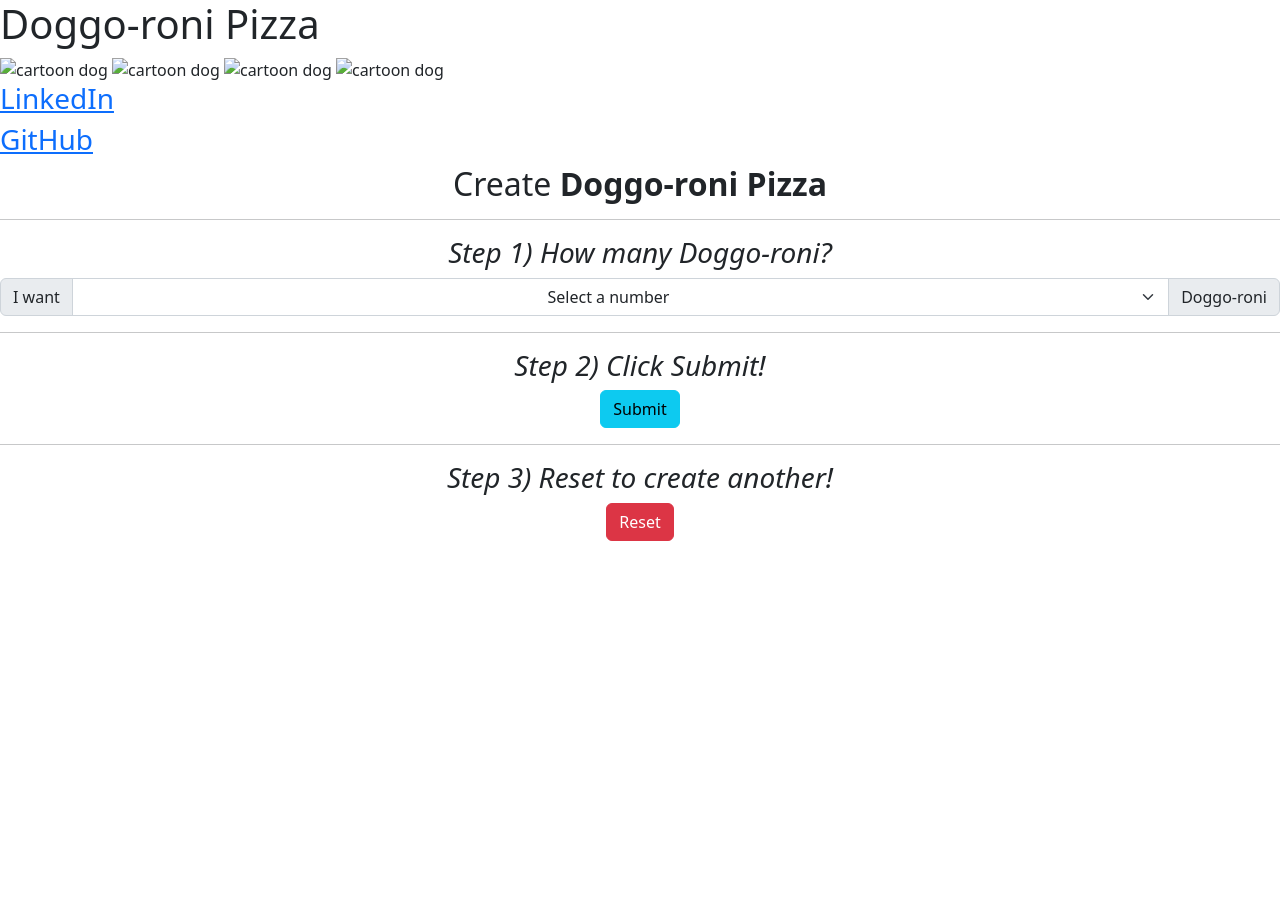
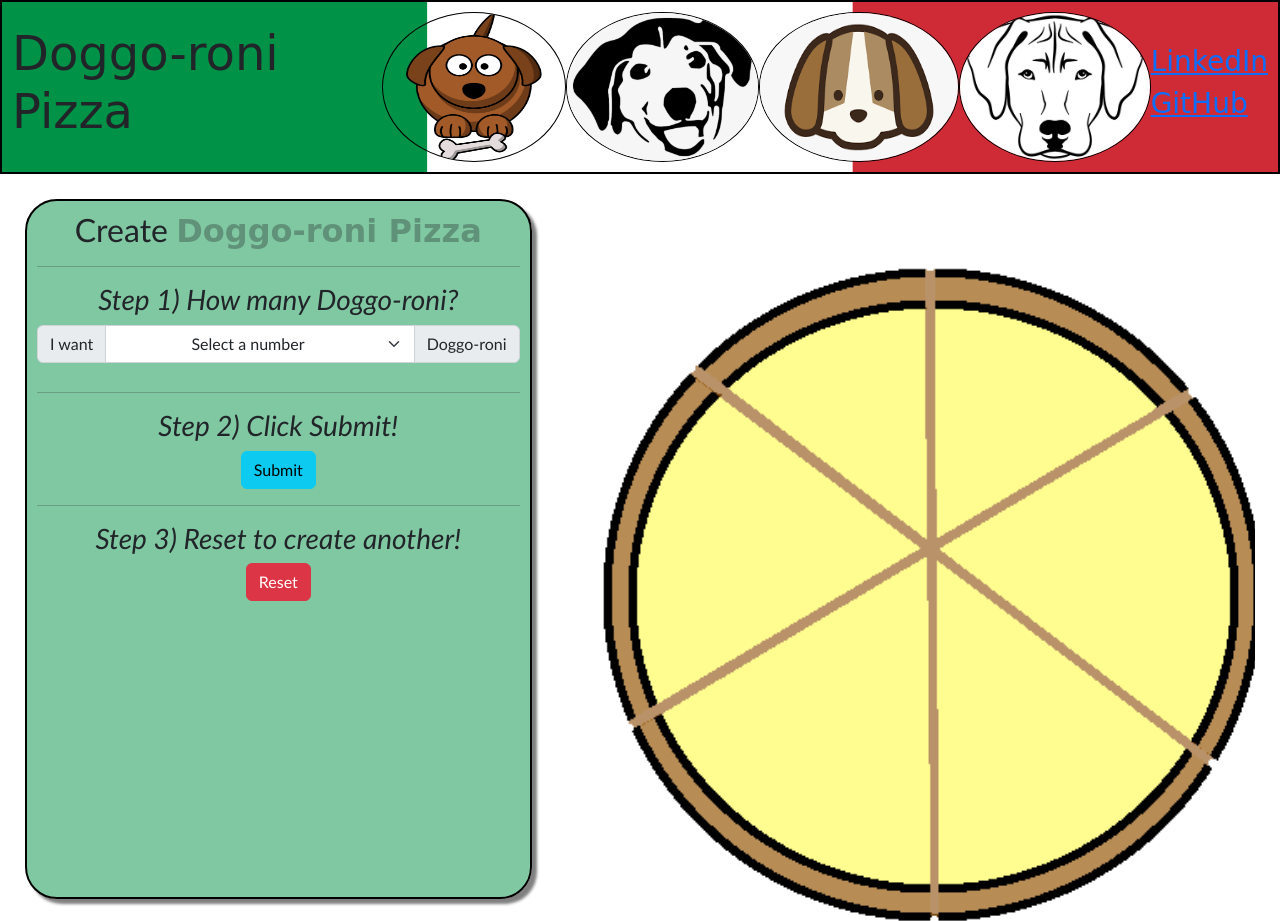
Before and after one commit to chrisforee/Doggo-roni, a plain HTML site: page index.html in a window 1280 px wide. Before the commit the page ends 800 px from the top, so only its background shows below. Drawn offline with nearby package versions, Linux system fonts and the light colour scheme; the site is published under a folder, as on GitHub Pages, so addresses that start at the root find nothing; a web font is replaced by a local one.

Commit message:
corrected file paths

```diff
--- a/css/style.css
+++ b/css/style.css
@@ -12,7 +12,7 @@
     justify-content:space-between;
     align-items: center;
     font-family:'BhuTuka Expanded One', cursive;
-    background-image: url("/resources/flag.svg");
+    background-image: url("../resources/flag.svg");
     background-size:cover;
     border: 2px solid black;
 }
@@ -25,9 +25,9 @@
     border: 1px solid black;
     border-radius: 50%;
 }
-.contactInfo{
+/* .contactInfo{
     display:;
-}
+} */
 
 /* ==========> Main container elements <=========== */
 #mainCard{
@@ -83,7 +83,7 @@ padding: 10px;
 margin: 25px;
 width: 800px;
 height: 800px;
-background-image: url("/resources/blankPizza.png");
+background-image: url("../resources/blankPizza.png");
 background-size:cover;
 background-position: center;
 }
--- a/index.html
+++ b/index.html
@@ -5,7 +5,7 @@
     <meta http-equiv="X-UA-Compatible" content="IE=edge">
     <meta name="viewport" content="width=device-width, initial-scale=1.0">
     <title>Doggo-roni Pizza</title>
-    <link rel="stylesheet" href="/css/style.css">
+    <link rel="stylesheet" href="css/style.css">
     <!-- Linking google fonts -->
     <link rel="preconnect" href="https://fonts.googleapis.com">
     <link rel="preconnect" href="https://fonts.gstatic.com" crossorigin>
@@ -17,10 +17,10 @@
 <body>
     <div id="navBar">
         <h1 id="doggoRoni">Doggo-roni Pizza</h1>
-        <img id="doggo" src="/resources/doggo2.png" alt="cartoon dog">
-        <img id="doggo1" src="/resources/doggo3.png" alt="cartoon dog">
-        <img id="doggo2" src="/resources/doggo.png" alt="cartoon dog">
-        <img id="doggo3" src="/resources/doggo4.webp" alt="cartoon dog">
+        <img id="doggo" src="resources/doggo2.png" alt="cartoon dog">
+        <img id="doggo1" src="resources/doggo3.png" alt="cartoon dog">
+        <img id="doggo2" src="resources/doggo.png" alt="cartoon dog">
+        <img id="doggo3" src="resources/doggo4.webp" alt="cartoon dog">
         <div id="contactInfo">
             <h3><a href="https://www.linkedin.com/in/chris4e">LinkedIn</a></h3>
             <h3><a href="https://github.com/chrisforee/Doggo-roni">GitHub</a></h3>
@@ -76,6 +76,6 @@
         <div class="pizzaBlock">
         </div>
     </div>
-    <script src="/js/script.js"></script>
+    <script src="js/script.js"></script>
 </body>
 </html>
```
Also changed, not shown: resources/Screen Shot 2022-10-10 at 2.24.51 PM.png (added).
